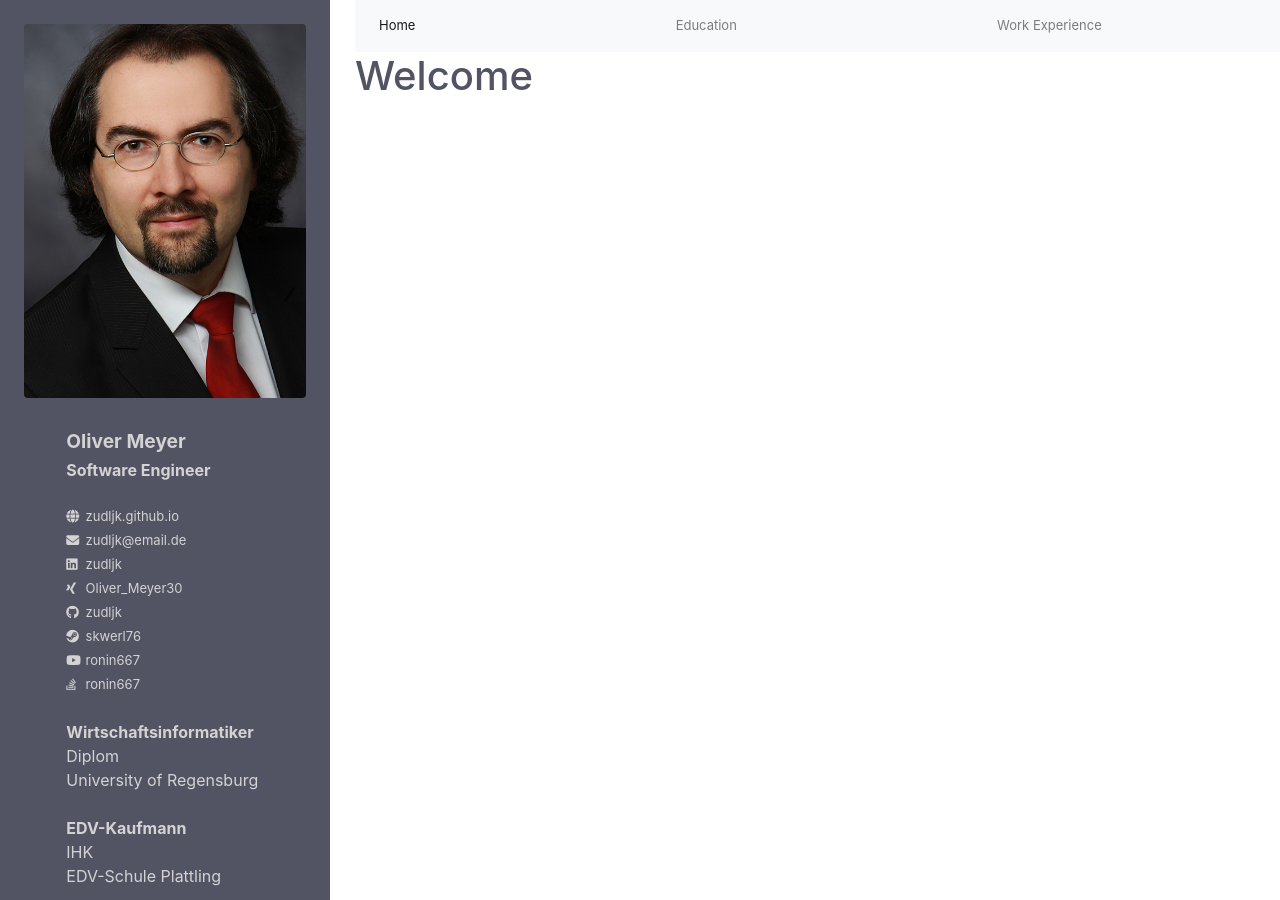
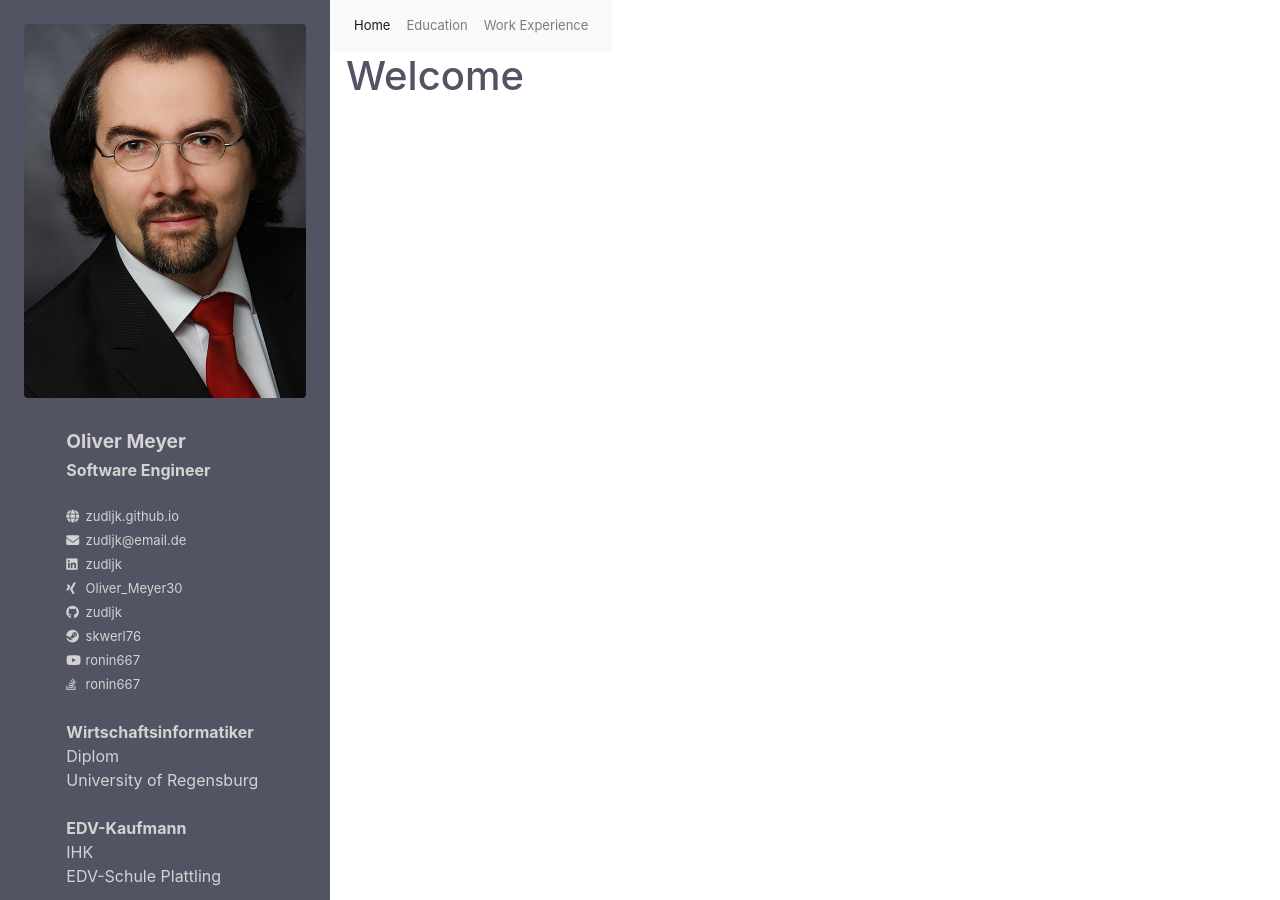
Before and after one commit to zudljk/zudljk.github.io, a Jekyll site: the page built from index.md, in a window 1280 px wide. Built offline with Jekyll 4.4.1, drawn with Linux system fonts in a browser that asks for light colours; nearby versions of some CDN libraries.

Commit message:
Make sidebar responsive

```diff
--- /dev/null
+++ b/_includes/smallcontacts.html
@@ -0,0 +1,13 @@
+<div id="smallcontacts">
+    <img src="assets/img/vignette.jpg" class="thumb"/>
+
+    {% for item in site.data.contacts %}
+    {% if item.icon-prefix %}
+    {% assign prefix = item.icon-prefix %}
+    {% else %}
+    {% assign prefix = 'fab' %}
+    {% endif %}
+    <a href="{{item.link}}"><i class="{{prefix}} fa-{{item.icon}}"></i></a>
+    {% endfor %}
+
+</div>
--- a/_layouts/default.html
+++ b/_layouts/default.html
@@ -22,13 +22,18 @@
 
 <body>
   <div class="container-xl ml-0">
-    <div class="row">
-      <div class="col-1 px-4 py-4 position-fixed" id="static">
+    <div class="page">
+      <div class="d-none d-lg-block d-xl-block px-4 py-4 position-fixed frame-colors" id="static">
         {% include static.html %}
       </div>
-      <div class="col-11" id="dynamic">
+      <div class="px-0 content-colors" id="dynamic">
+        <div class="d-block d-lg-none d-xl-none frame-colors">
+          {% include smallcontacts.html %}
+        </div>
         {% include navbar.html %}
-        {{ content }}
+        <div class="px-3">
+          {{ content }}
+        </div>
       </div>
     </div>
   </div>
--- a/assets/css/main.scss
+++ b/assets/css/main.scss
@@ -3,13 +3,26 @@
 
 @import "main";
 
+.content-colors {
+    color: rgb(82, 83, 99);
+    background-color: white;
+}
+
+.frame-colors {
+    background-color: rgb(82, 83, 99);
+    color: lightgray;
+}
+
+.page {
+    display: table;
+}
+
 #static {
+    display: table-cell;
     overflow: hidden;
-    background-color: rgb(82,83,99);
-    color: lightgray;
     height: 100%;
-    max-width: 330px;
-    min-width: 330px;
+    width: 330px;
+    left: 0;
 }
 
 #static #contacts {
@@ -17,9 +30,16 @@
 }
 
 #dynamic {
-    color: rgb(82,83,99);
-    background-color: white;
-    margin-left: 340px;
+    position: absolute;
+    left: 0;
+    margin-left: 10;
+    display: table-cell;
+}
+
+@media only screen and (min-width: 992px) {
+    #dynamic {
+        margin-left: 330px;
+    }
 }
 
 #static h1 {
@@ -56,7 +76,7 @@
 
 #dynamic h3 {
     font-size: medium;
-    color: rgb(149,38,29);
+    color: rgb(149, 38, 29);
 }
 
 #dynamic ul {
@@ -71,7 +91,7 @@
 }
 
 #dynamic .keywords li {
-    color: rgb(149,38,29);
+    color: rgb(149, 38, 29);
     display: inline;
 }
 
@@ -96,3 +116,18 @@
 #dynamic a[aria-expanded="true"] {
     display: none;
 }
+
+img.thumb {
+    border-radius: 50%;
+    width: 55px;
+    margin: 5px;
+    margin-right: 15px;
+}
+
+#smallcontacts a {
+    font-size: large;
+    display: inline-block;
+    width: 2rem;
+    text-decoration: none;
+    color: lightgray;
+}
```
Also changed, not shown: _includes/navbar.html (line endings or trailing spaces), assets/img/flask.png (deleted), assets/img/globe.png (deleted), assets/img/ironcross.png (deleted), assets/img/ur.png (deleted), assets/img/vignette.jpg (added), 4 other files.
